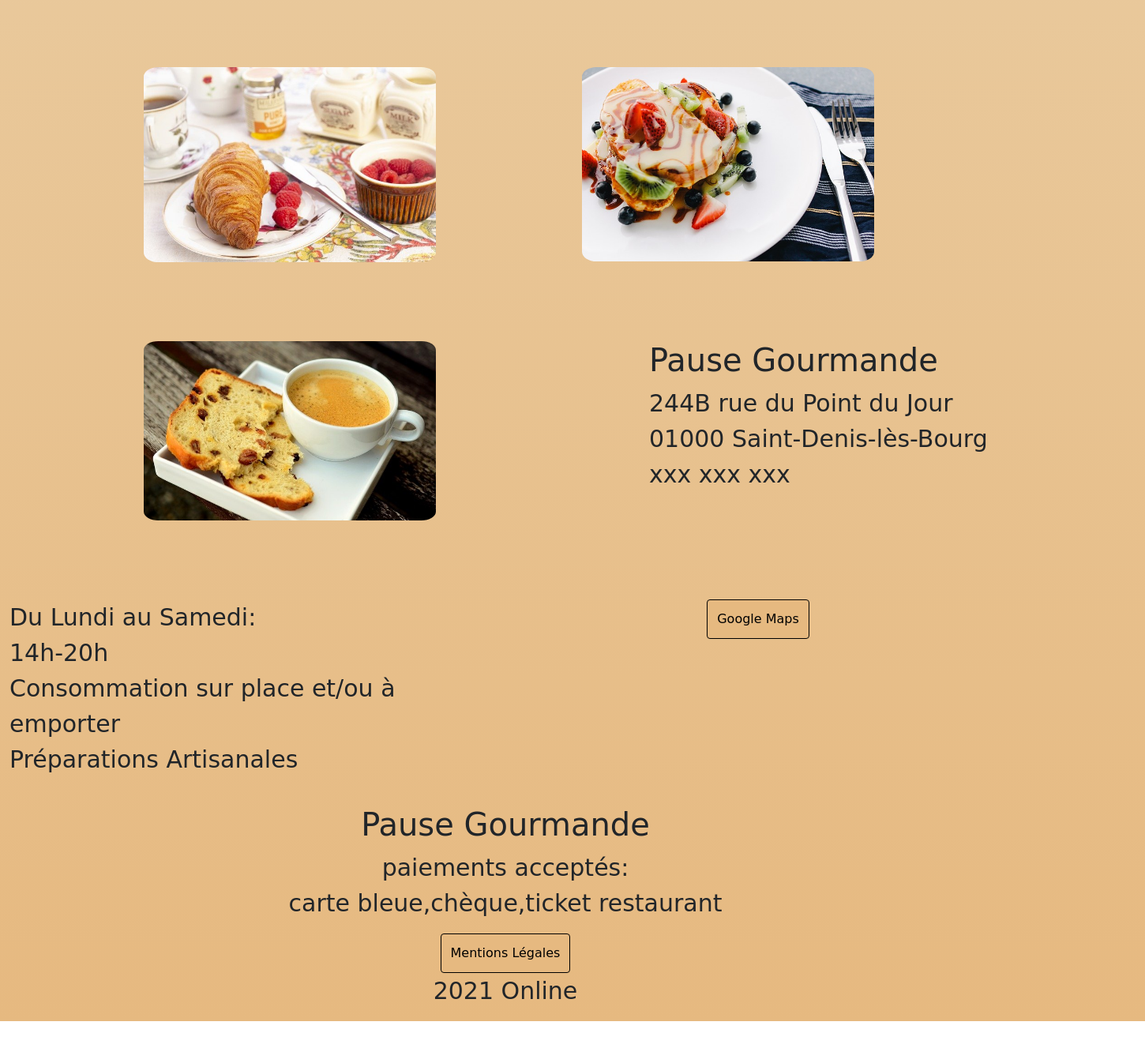
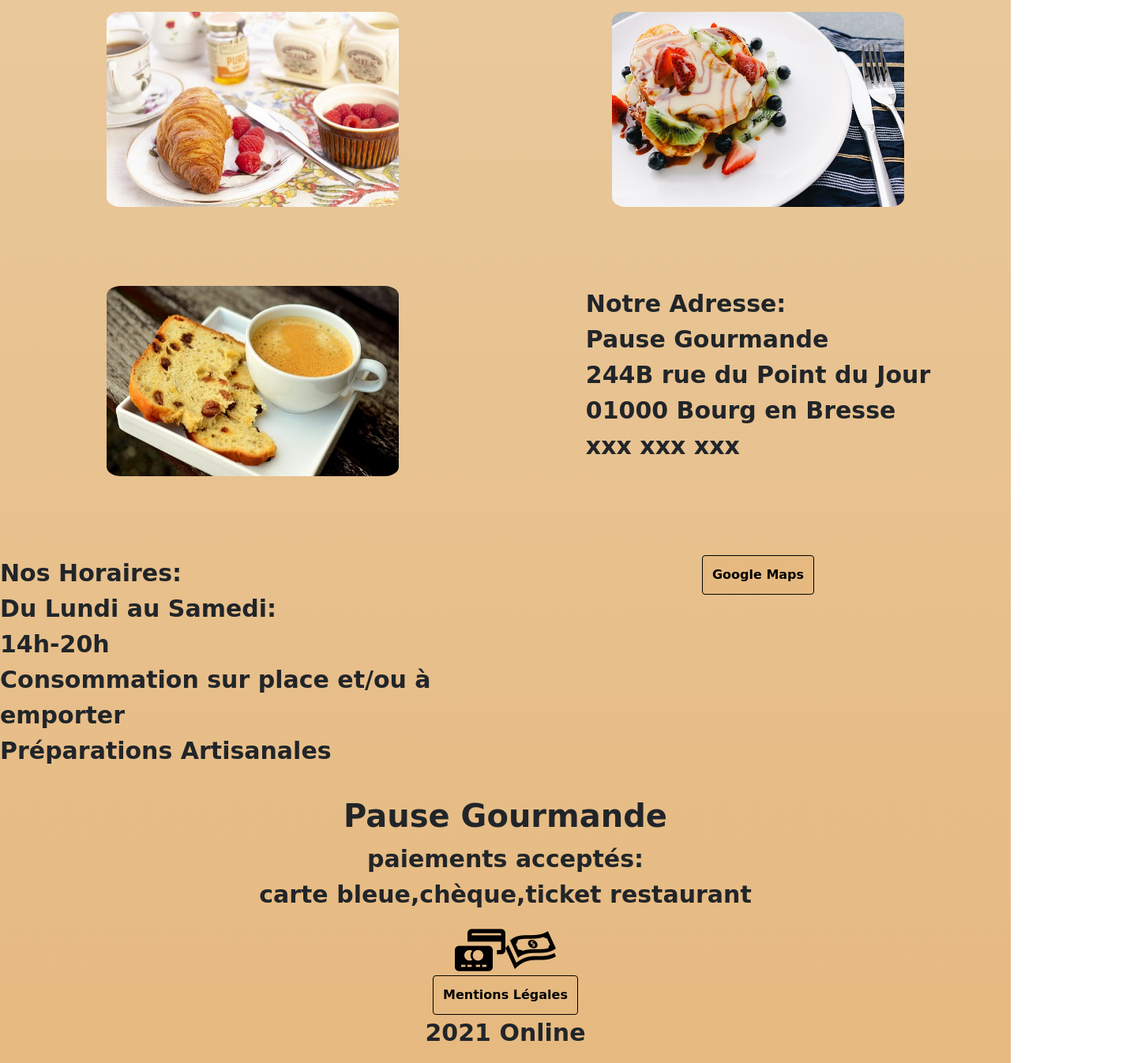
Before and after one commit to CidaliaA/pojet-spa, a plain HTML site: page index.html in a window 1280 px wide. Shown: the part 413-1759 px from the top of the page at 79% size, 1450 px wide, since content can reach past the window. Before the commit the page ends 1706 px from the top, so only its background shows below. Drawn offline with nearby package versions, Linux system fonts and the light colour scheme; a web font is replaced by a local one.

Commit message:
feat:reponsive,media

```diff
--- a/index.html
+++ b/index.html
@@ -6,8 +6,9 @@
       <meta name="viewport" content="width=device-width, initial-scale=1.0">
       <link rel="stylesheet" href="./bootstrap.css">
       <link rel="stylesheet" href="./style.css"><link rel="preconnect" href="https://fonts.googleapis.com">
+      <link rel="preconnect" href="https://fonts.googleapis.com">
   <link rel="preconnect" href="https://fonts.gstatic.com" crossorigin>
-    <link href="https://fonts.googleapis.com/css2?family=Rouge+Script&display=swap" rel="stylesheet">
+  <link href="https://fonts.googleapis.com/css2?family=Style+Script&display=swap" rel="stylesheet">
       <title> Projet SPA</title>
   </head>
   <body>
@@ -29,7 +30,9 @@
         </ul></div>
     </header>
       <section>
+        <div class="titresalon">
           <h1 class="enseigne">Salon de Thé</h1>
+        </div>
         <div id="boxa" class="row">
             <div id="box1" class="col-12 col-sm-6"><img src="./images/croissant-6562091_640.jpg" alt=""></div>
             <div id="box2" class="col-12 col-sm-6"><img src="./images/dessert-1246687_640.jpg" alt=""></div>
@@ -37,14 +40,21 @@
         <div id="boxb" class="row">
           <div id="box3" class="col-12 col-sm-6"><img src="./images/coffee-842020_640.jpg" alt=""></div>
           <div id="box4" class="col-12 col-sm-6">
-            <h1> Pause Gourmande </h1>
-            <p>244B rue du Point du Jour <br>
-             01000 Saint-Denis-lès-Bourg <br>
-             xxx xxx xxx </p></div>
+
+            <p>Notre Adresse: <br>
+              Pause Gourmande <br>
+                244B rue du Point du Jour
+                <br>
+                01000 Bourg en Bresse
+                <br>
+                xxx xxx xxx
+            </p>
+          </div>
+        </div>
       </div>
         <div id="boxc" class="row">
             <div id="box5" class="col-12 col-sm-6">
-             <p>Du Lundi au Samedi: <br>14h-20h <br>Consommation sur place et/ou à emporter <br>Préparations Artisanales</p></div>
+              <p>Nos Horaires:<br>Du Lundi au Samedi: <br>14h-20h <br>Consommation sur place et/ou à emporter <br>Préparations Artisanales</p></div>
             <div id="box6" class="col-12 col-sm-6">
               <!-- Button trigger modal -->
   <button type="button" class="btn btn-primary" data-bs-toggle="modal" data-bs-target="#staticBackdrop">
@@ -71,6 +81,10 @@
           <footer class="footer">
               <h1>Pause Gourmande</h1>
               <p>paiements acceptés: <br>carte bleue,chèque,ticket restaurant</p>
+              <div class="paiements">
+              <div class="carte"><img src="./images/iconmonstr-credit-card-14-64.png" alt=""></div>
+              <div class="cheque"><img src="./images/iconmonstr-banknote-15-64.png" alt=""></div>
+            </div>
               <!-- Button trigger modal -->
               <button type="button" class="btn btn-primary" data-bs-toggle="modal" data-bs-target="#staticBackdrop1">
               Mentions Légales
--- a/style.css
+++ b/style.css
@@ -3,24 +3,34 @@ body{
     background-image: linear-gradient(to top, #e6b980 0%, #eacda3 100%);
     margin: 0;
     padding: 0;
+    /* font-family: 'Dancing Script',cursive;  */
+    font-family:'Style Script',cursive ;
+}
 
-}
-.enseigne{
-    display: flex;
-    justify-content: center;
-    margin-top: 30px;
-}
-.row{
-    padding: 0;
-    margin: 0;
-}
 p{
     font-size: 30px;
+    font-weight: bold;
 }
-/* voir probleme padding et margin sur */
+h1{
+    /* font-family:'Rouge Script', cursive ; */
+    font-weight: bold;
+}
+h2{
+    font-size: 40px;
+    font-weight: bold;
+}
+.nav-link1{
+    font-weight: bold;
+}
+.nav-link2{
+    font-weight: bold;
+}
+.nav-link3{
+    font-weight: bold;
+}
 /* header */
 header{
-     width: 100%;
+    width: 100%;
 }
 #logo{
     display: flex;
@@ -51,14 +61,25 @@ a{
     margin-top: 30px;
 }
 /* / centre page */
+.enseigne{
+    display: flex;
+    justify-content: center;
+    margin-top: 30px;
+    margin-bottom: 30px;
+}
 #boxa{
     display: flex;
     justify-content:center;
     padding-left: 0;
     padding-right: 0;
-    margin-top: 100px;
+    margin: 0;
     position: relative;
-    left: 85px;
+    left: 0;
+    right:0;
+}
+#box1{
+    display:flex;
+    justify-content: center;
 }
 #box1 img{
     display: flex;
@@ -66,36 +87,70 @@ a{
     border-radius: 5%;
     width: 60%;
     height: auto;
-    margin-left: 85px;
+    margin-left:0;
+    padding:0;
 }
 #box2 img{
     display: flex;
     justify-content: center;
     border-radius: 5%;
-    width: 60%;
+    width:60%;
     height: auto;
-    margin-right:20px;
+    margin-right:0px;
+    padding: 0;
+}
+#box2{
+    display:flex;
+    justify-content: center;
 }
 #boxb{
     display: flex;
     justify-content: center;
     margin-top: 100px;
     position: relative;
-    left: 170px;
+    left: 0px;
+    padding: 0;
+    right: 0;
+    margin-left: 0;
+    margin-right: 0;
+    margin-bottom: 100px;
+}
+#box3{
+    display: flex;
+    justify-content: center;
 }
 #box3 img{
     border-radius: 5%;
-    width: 60%;
+    width:60%;
     height: auto;
+    margin: 0;
+    padding: 0;
+}
+#box4 img{
+     width: 60%;
+     height:auto;
+     margin: 0;
+     padding: 0;
+}
+#box4{
+    display:flex;
+    justify-content:center;
+    align-items: center;
+    flex-direction: column;
 }
 #boxc{
     display: flex;
     justify-content: center;
     margin-top: 100px;
+    padding: 0;
+    margin:0;
+
 }
 #box5{
     display: flex;
     justify-content: center;
+    margin: 0;
+    padding: 0;
 }
 button{
     height: 50px;
@@ -103,10 +158,12 @@ button{
 #box6{
     display: flex;
     justify-content: center;
+    margin: 0;
+    padding: 0;
 }
- @media(max-width:320px){
-     #boxa img{
-         width: 50%;
+@media(max-width:320px){
+    #boxa img{
+         width: 100%;
          height:auto;
      }
     #logo{
@@ -117,6 +174,7 @@ button{
     #nav{
         display: flex;
         justify-content:center;
+        margin-left: 10px;
         order:2 ;
     }
     .nav-link1{
@@ -130,24 +188,40 @@ button{
     #boxa{
         display: flex;
         justify-content:center;
+        margin-top: 20px;
         order:3 ;
     }
     #box1 img{
         margin-left:0 ;
 
     }
+    #box2{
+        margin-top: 20px;
+    }
     #boxb{
         display: flex;
         justify-content: center;
-        margin-top: 50px;
+        margin-top: 20px;
+        margin-top: 20px;
         order:4 ;
     }
     #boxc{
         display: flex;
         justify-content: center;
         order:5 ;
+        margin-left: 10px;
     }
-    #footer{
+    #box3 img{
+        width: 100%;
+    }
+    #box4 img{
+         margin-top: 20px;
+    }
+    #box4{
+        margin-top: 20px;
+    }
+    /* footer */
+#footer{
     display: flex;
     justify-content: center;
     order: 6;
@@ -156,8 +230,7 @@ button{
 .footer{
     width: 100%;
 }
-.footer
-{
+.footer{
     padding-top: 40px;
     display: flex;
     align-items: center;
@@ -167,9 +240,24 @@ button{
     padding-top: 20px;
 }
  /* .modal  */
-
 .btn{
     background-color:#e6b980;
     border-color: black;
     color: black;
+    font-weight: bold;
 }
+.nav-link1:hover{
+    color:#c72c48;
+}
+.nav-link2:hover{
+    color: #c72c48;
+}
+.nav-link3:hover{
+    color: #c72c48;
+}
+ h1:hover{
+     color:#c72c48;
+}
+.paiements{
+    display: flex;
+}
```
Also changed, not shown: images/iconmonstr-banknote-15-64.png (added), images/iconmonstr-credit-card-14-64.png (added). Lines whose indentation alone changed are shown as unchanged.
